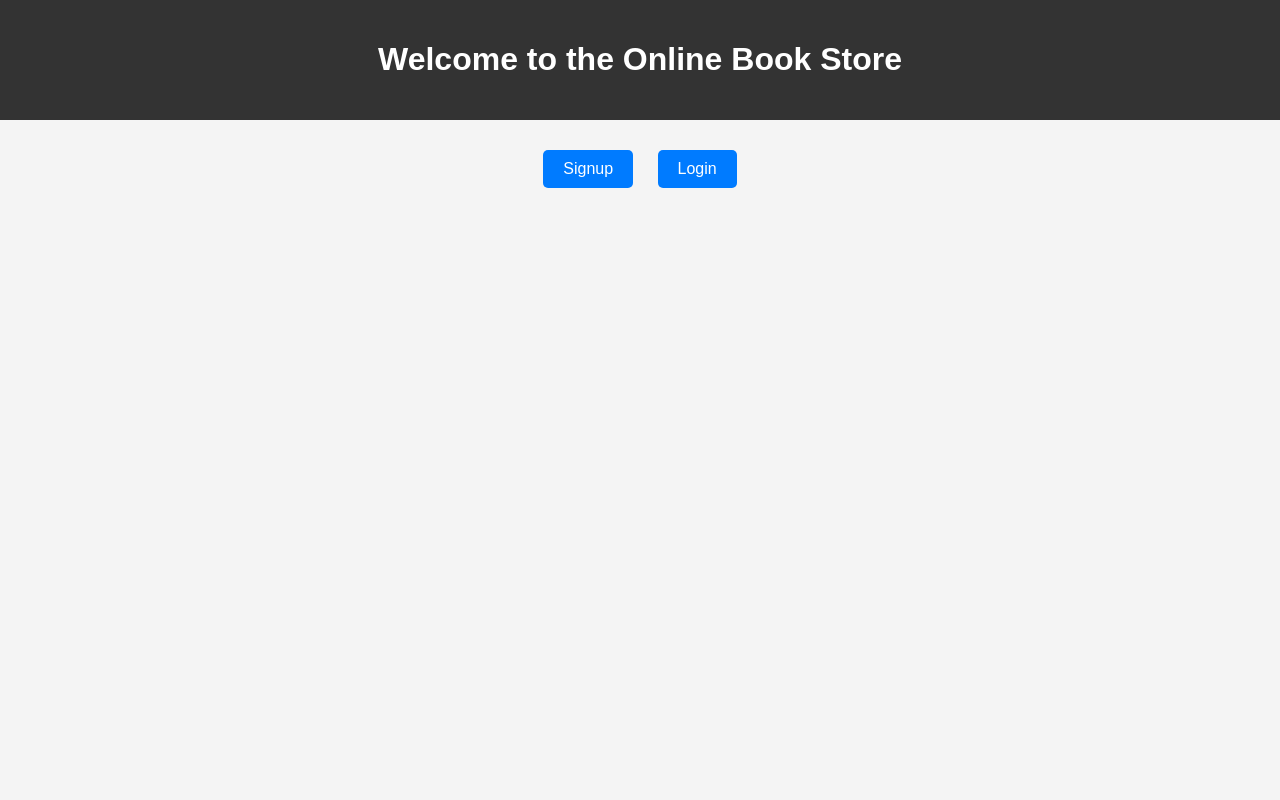
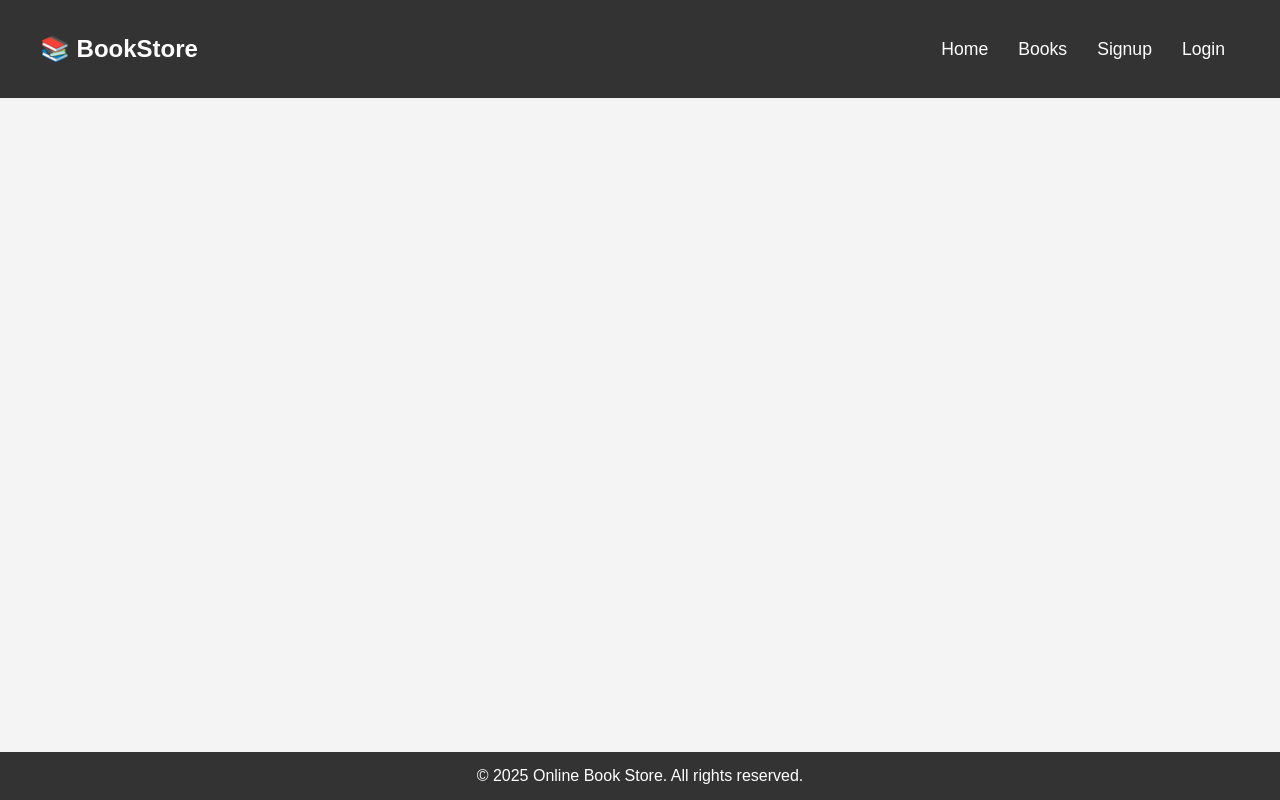
Before and after one commit to TashiLhamo123/online-book-store, a Node server app: page / in a window 1280 px wide. Run offline with Node 20, Linux system fonts and the light colour scheme; some libraries are stand-ins or nearby versions.

Commit message:
Practical 4

```diff
--- a/app.js
+++ b/app.js
@@ -50,7 +50,8 @@ app.use('/', indexRoutes);
 app.use('/auth', authRoutes);
 app.use('/', homeRoutes);
 app.use('/', profileRoutes);
-
+const bookRoutes = require("./routes/bookRoutes");
+app.use("/", bookRoutes);
 
 //for db connection
 app.get('/db-test', async (req, res) => {
--- /dev/null
+++ b/public/css/headerStyles.css
@@ -0,0 +1,62 @@
+/* General Reset */
+body, h1, p, ul {
+    margin: 0;
+    padding: 0;
+    box-sizing: border-box;
+    font-family: Arial, sans-serif;
+}
+
+
+/* Navbar Styling */
+.navbar {
+    display: flex;
+    justify-content: space-between;
+    align-items: center;
+    background: #333;
+    padding: 15px 20px;
+    color: white;
+}
+
+
+.navbar .logo a {
+    text-decoration: none;
+    color: white;
+    font-size: 1.5em;
+    font-weight: bold;
+}
+
+
+.nav-links {
+    list-style: none;
+    display: flex;
+}
+
+
+.nav-links li {
+    margin: 0 15px;
+}
+
+
+.nav-links a {
+    text-decoration: none;
+    color: white;
+    font-size: 1.1em;
+    transition: color 0.3s ease;
+}
+
+
+.nav-links a:hover {
+    color: #f4a261;
+}
+
+
+/* Footer Styling */
+.footer {
+    background: #333;
+    color: white;
+    text-align: center;
+    padding: 15px 0;
+    position: absolute;
+    bottom: 0;
+    width: 100%;
+}
--- a/views/index.ejs
+++ b/views/index.ejs
@@ -5,18 +5,25 @@
     <meta name="viewport" content="width=device-width, initial-scale=1.0">
     <title><%= title %></title>
     <link rel="stylesheet" href="/css/styles.css">
+    <link rel="stylesheet" href="/css/headerStyles.css">
 </head>
 <body>
-    <header>
+
+
+    <%- include('partials/header') %>
+
+
+    <!-- <main>
         <h1>Welcome to the Online Book Store</h1>
-    </header>
-
-    <main>
         <div class="auth-buttons">
             <a href="/auth/signup" class="btn">Signup</a>
             <a href="/auth/login" class="btn">Login</a>
         </div>
-    </main>
+    </main> -->
+
+
+    <%- include('partials/footer') %>
+
 
     <script src="/js/script.js"></script>
 </body>
--- /dev/null
+++ b/views/partials/footer.ejs
@@ -0,0 +1,3 @@
+<footer class="footer">
+    <p>&copy; 2025 Online Book Store. All rights reserved.</p>
+</footer>
--- /dev/null
+++ b/views/partials/header.ejs
@@ -0,0 +1,13 @@
+<header>
+    <nav class="navbar">
+        <div class="logo">
+            <a href="/">📚 BookStore</a>
+        </div>
+        <ul class="nav-links">
+            <li><a href="/">Home</a></li>
+            <li><a href="/home-books">Books</a></li>
+            <li><a href="/auth/signup">Signup</a></li>
+            <li><a href="/auth/login">Login</a></li>
+        </ul>
+    </nav>
+</header>
```
Also changed, not shown: controllers/bookController.js (added, +21 -0 lines), models/bookModel.js (added, +30 -0 lines), public/css/loginStyles.css (added, +56 -0 lines), routes/bookRoutes.js (added, +9 -0 lines), routes/profileRoutes.js (+5 -2 lines), views/Components/script.js (+7 -6 lines), views/books.ejs (added, +24 -0 lines), views/login.ejs (+30 -6 lines), views/signup.ejs (+31 -7 lines), 1 other file.
